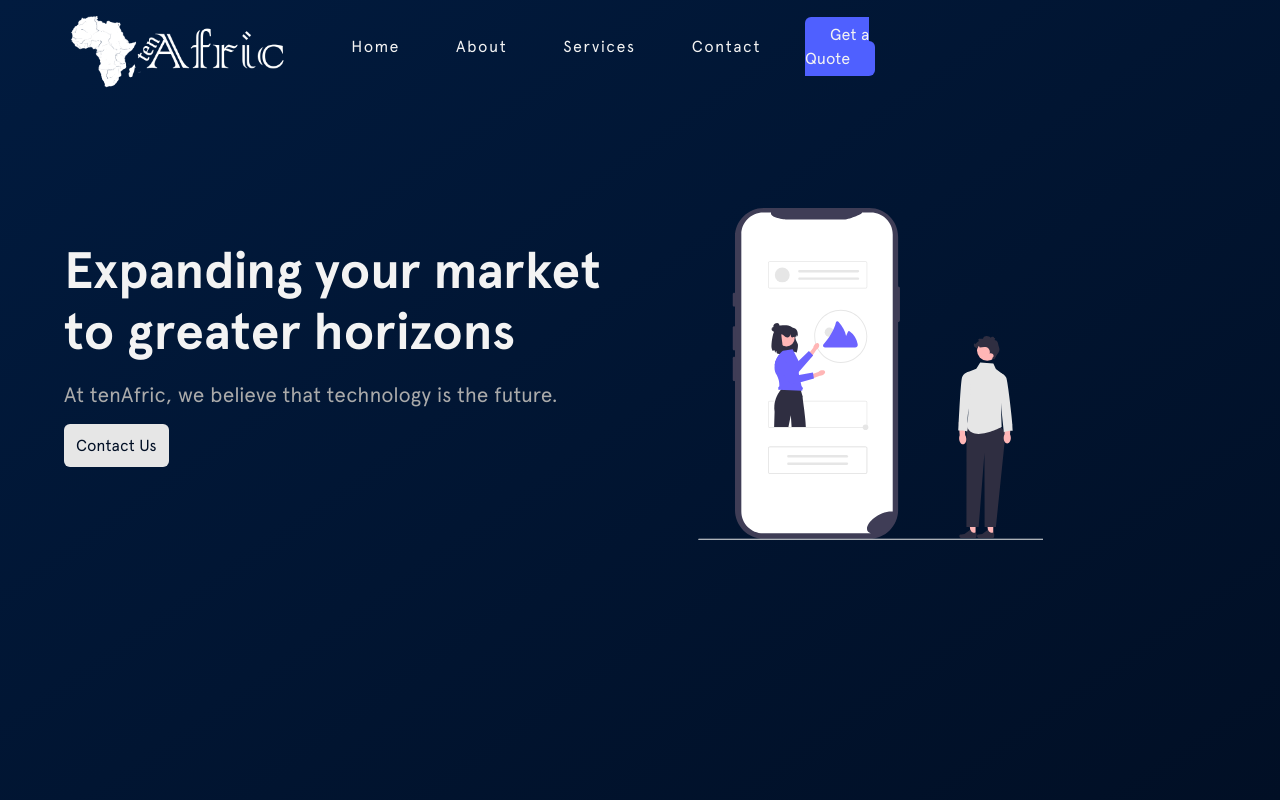
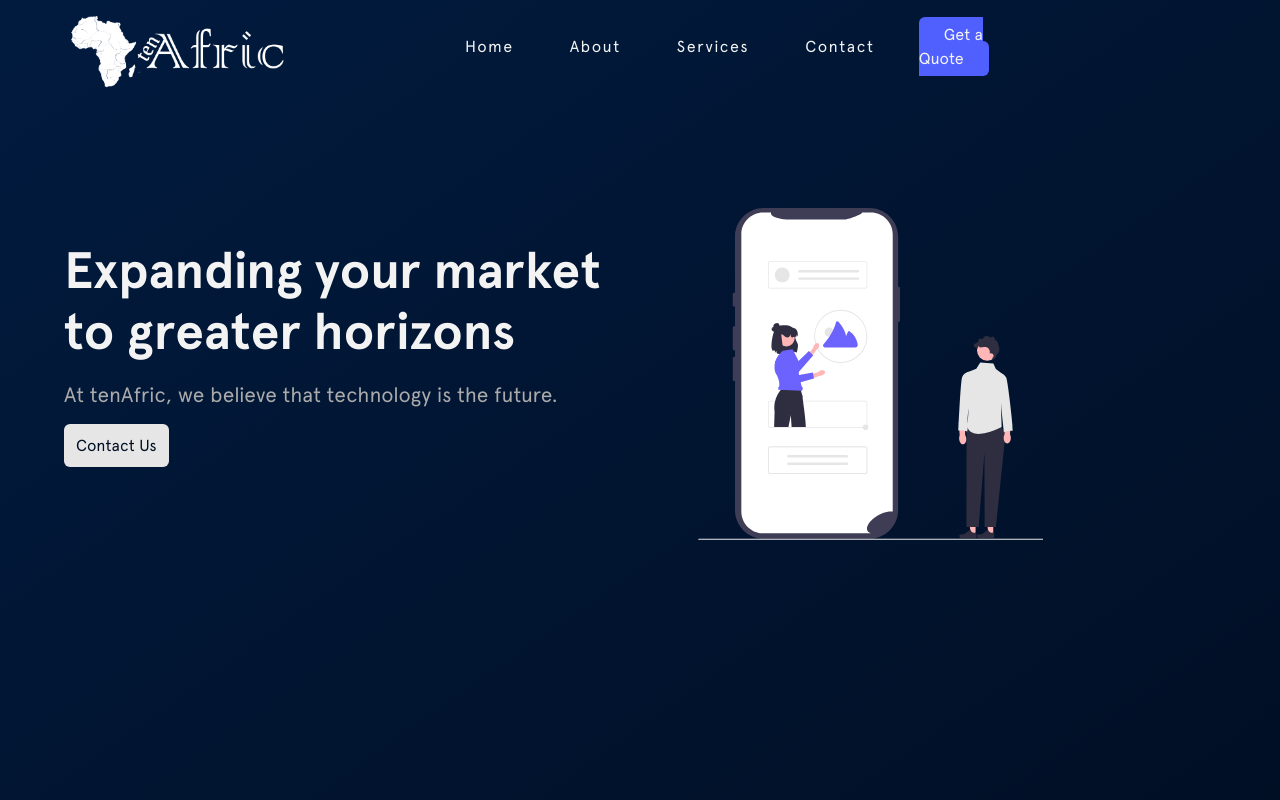
Before and after one commit to tenAfric/tenAfrik, a React (Create React App) app: page / in a window 1280 px wide. Shown: the top 800 px of the page. Built offline with nearby package versions, Linux system fonts and the light colour scheme.

Commit message:
attack far golden older teeth

```diff
--- a/src/styles/css/header.css
+++ b/src/styles/css/header.css
@@ -32,7 +32,7 @@
 .header .header-container .header-wrapper .navigation {
   align-items: center;
   margin-top: -20px;
-  width: 40%;
+  width: 60%;
 }
 @media (max-width: 320px) {
   .header .header-container .header-wrapper .navigation {
--- a/src/styles/scss/header.scss
+++ b/src/styles/scss/header.scss
@@ -28,7 +28,7 @@ $colorLight: #f3f3f3;
             .navigation{
                 align-items: center;
                 margin-top: -20px;
-                width: 40%;
+                width: 60%;
                 @media(max-width: 320px){
                     gap: 1rem !important;
                 }
```
